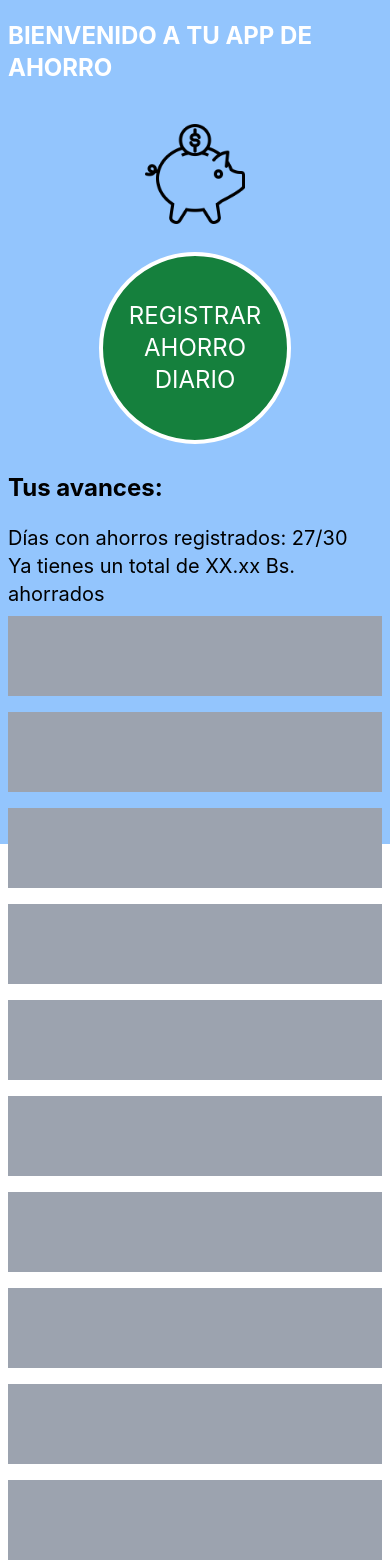
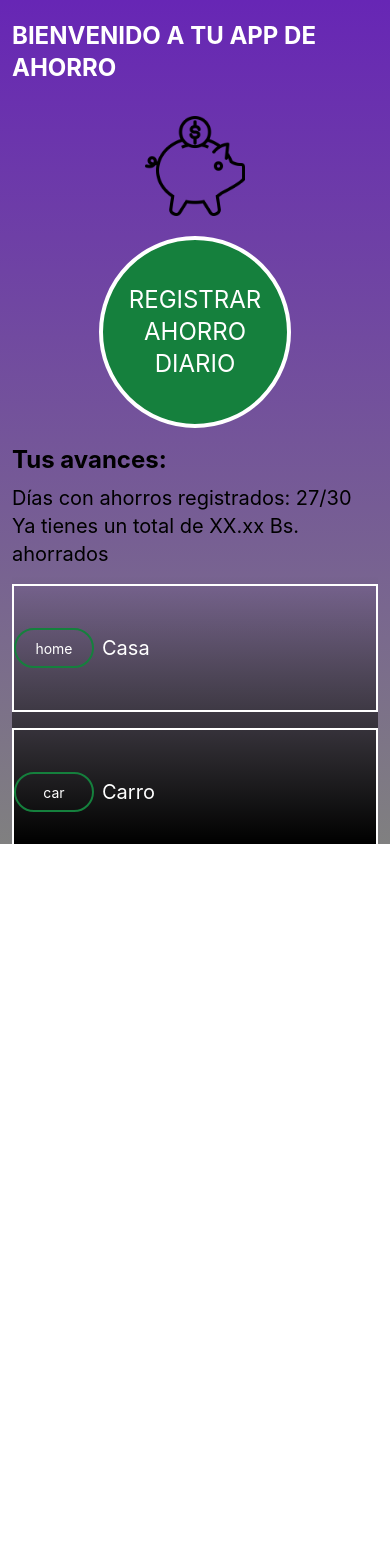
Before and after one commit to harold-ramirez/saving-control-app, a React Native app: screen / in a window 390 px wide. Shown: the top 1568 px of the page. After the commit the page ends 844 px from the top, so only its background shows below. Built offline with nearby package versions, Linux system fonts and the light colour scheme.

Commit message:
refactor: :recycle: Improved scroll section and installed linear-gradient

```diff
--- a/App.js
+++ b/App.js
@@ -2,12 +2,17 @@ import "./global.css";
 import { StatusBar } from "expo-status-bar";
 import { SafeAreaProvider } from "react-native-safe-area-context";
 import { View } from "react-native";
+import { LinearGradient } from "expo-linear-gradient";
 import Main from "./components/Main";
 
 export default function App() {
   return (
     <SafeAreaProvider>
-      <View className="flex-1 bg-blue-300">
+      <View className="flex-1">
+        <LinearGradient
+          colors={["#6726b5", "#808080"]}
+          className="absolute top-0 left-0 w-full h-full"
+        />
         <StatusBar style="auto" />
         <Main />
       </View>
--- a/components/Main.jsx
+++ b/components/Main.jsx
@@ -1,11 +1,79 @@
 import "../global.css";
-import { Text, View, Image, Pressable, ScrollView } from "react-native";
+import { Text, View, Image, Pressable, FlatList } from "react-native";
 import { useSafeAreaInsets } from "react-native-safe-area-context";
+import { LinearGradient } from "expo-linear-gradient";
 
 import logo from "../assets/Splash_Logo.png";
 
 export default function Main() {
   const insets = useSafeAreaInsets();
+  const objects = [
+    {
+      name: "Casa",
+      icon: "home",
+    },
+    {
+      name: "Carro",
+      icon: "car",
+    },
+    {
+      name: "Salud",
+      icon: "heart",
+    },
+    {
+      name: "Educación",
+      icon: "graduation-cap",
+    },
+    {
+      name: "Entretenimiento",
+      icon: "gamepad",
+    },
+    {
+      name: "Viajes",
+      icon: "plane",
+    },
+    {
+      name: "Viajes2",
+      icon: "plane",
+    },
+    {
+      name: "Viajes3",
+      icon: "plane",
+    },
+    {
+      name: "Viajes4",
+      icon: "plane",
+    },
+    {
+      name: "Viajes5",
+      icon: "plane",
+    },
+    {
+      name: "Viajes6",
+      icon: "plane",
+    },
+    {
+      name: "Viajes7",
+      icon: "plane",
+    },
+    {
+      name: "Viajes8",
+      icon: "plane",
+    },
+  ];
+
+  function renderItem({ item }) {
+    return (
+      <View className="flex-row h-32 items-center my-2 border-white border-2">
+        <View
+          className={`w-20 h-10 border-green-700 border-2 items-center justify-center rounded-full`}
+        >
+          <Text className="text-white text-md">{item.icon}</Text>
+        </View>
+        <Text className="text-xl text-white ml-2">{item.name}</Text>
+      </View>
+    );
+  }
 
   return (
     <View
@@ -13,8 +81,8 @@ export default function Main() {
         paddingTop: insets.top,
         paddingBottom: insets.bottom,
       }}
+      className="px-3 flex-1"
     >
-      <ScrollView className="px-2">
       <View className="items-center">
         <Text className="font-bold text-2xl text-white py-5">
           BIENVENIDO A TU APP DE AHORRO
@@ -22,32 +90,36 @@ export default function Main() {
         <Image
           source={logo}
           style={{ width: 100, height: 100 }}
-            className="m-5"
+          className="m-3"
         />
-          <Pressable className="bg-green-700 border-white border-4 w-48 h-48 my-2 rounded-full justify-center items-center">
+        <Pressable
+          className="bg-green-700 active:bg-green-900 border-white border-4 w-48 h-48 my-2 rounded-full justify-center items-center"
+          style={({ pressed }) => [
+            {
+              backgroundColor: pressed ? "green" : "green",
+            },
+          ]}
+        >
           <Text className="text-white text-2xl">REGISTRAR</Text>
           <Text className="text-white text-2xl">AHORRO</Text>
           <Text className="text-white text-2xl">DIARIO</Text>
         </Pressable>
       </View>
-        <Text className="my-5 font-bold text-2xl">Tus avances:</Text>
+      <Text className="my-2 font-bold text-2xl">Tus avances:</Text>
       <Text className="text-xl">Días con ahorros registrados: 27/30</Text>
-        <Text className="text-xl">
+      <Text className="text-xl mb-2">
         Ya tienes un total de XX.xx Bs. ahorrados
       </Text>
-        <View className="bg-gray-400 w-full h-20 my-2"></View>
-        <View className="bg-gray-400 w-full h-20 my-2"></View>
-        <View className="bg-gray-400 w-full h-20 my-2"></View>
-        <View className="bg-gray-400 w-full h-20 my-2"></View>
-        <View className="bg-gray-400 w-full h-20 my-2"></View>
-        <View className="bg-gray-400 w-full h-20 my-2"></View>
-        <View className="bg-gray-400 w-full h-20 my-2"></View>
-        <View className="bg-gray-400 w-full h-20 my-2"></View>
-        <View className="bg-gray-400 w-full h-20 my-2"></View>
-        <View className="bg-gray-400 w-full h-20 my-2"></View>
-        <View className="bg-gray-400 w-full h-20 my-2"></View>
-        <View className="bg-gray-400 w-full h-20 my-2"></View>
-      </ScrollView>
+      <LinearGradient
+        colors={["transparent", "black"]}
+        className="w-full h-full flex-1"
+      >
+        <FlatList
+          data={objects}
+          keyExtractor={(item) => item.name}
+          renderItem={renderItem}
+        />
+      </LinearGradient>
     </View>
   );
 }
--- a/package.json
+++ b/package.json
@@ -21,7 +21,8 @@
     "react-native-reanimated": "~3.16.1",
     "react-native-safe-area-context": "4.12.0",
     "react-native-screens": "~4.4.0",
-    "tailwindcss": "^3.4.17"
+    "tailwindcss": "^3.4.17",
+    "expo-linear-gradient": "~14.0.2"
   },
   "devDependencies": {
     "@babel/core": "^7.20.0",
```
Also changed, not shown: 1 other file (tests, documents, lock files or other folders). Lines whose indentation alone changed are shown as unchanged.
